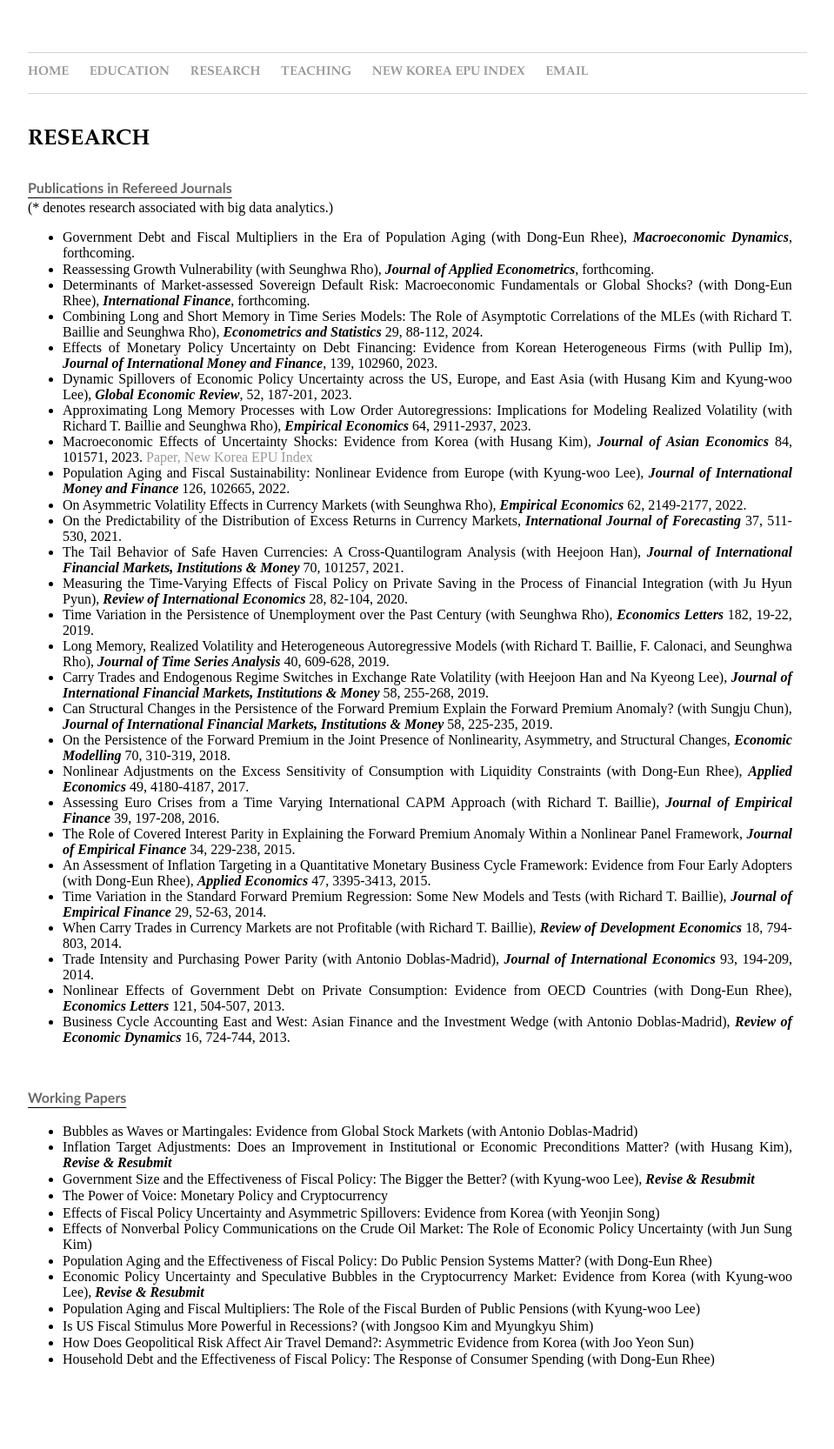
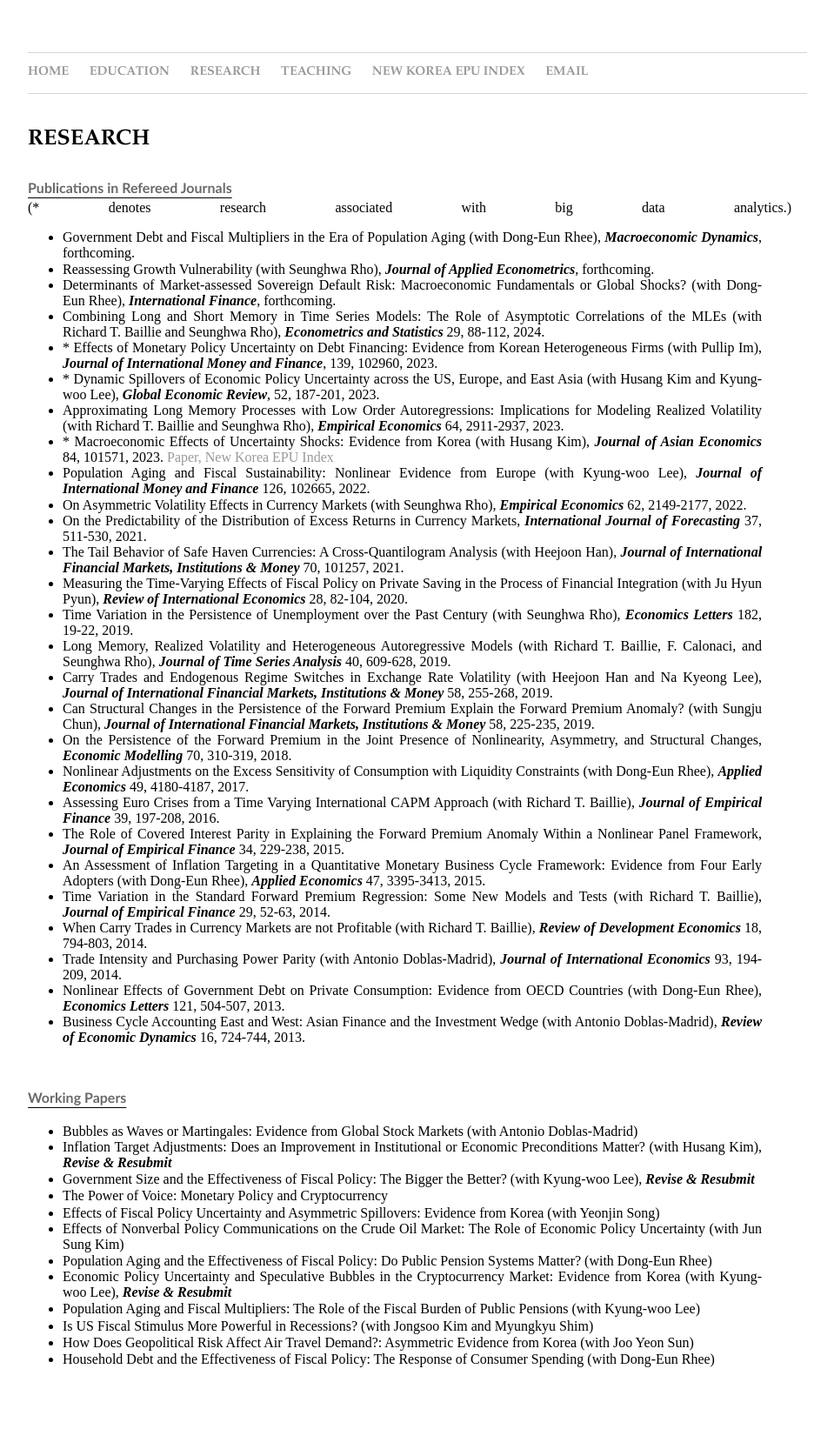
Before and after one commit to dooyeoncho/dooyeoncho.github.io, a Jekyll site: the page built from pages/research.html, in a window 1280 px wide. Shown: the whole page at 87% size, without its empty margins (160-1119 px from the left). Built offline with Jekyll 4.4.1, drawn with Linux system fonts in a browser that asks for light colours; some of the changed lines change nothing that is shown.

Commit message:
Update research.html

```diff
--- a/pages/research.html
+++ b/pages/research.html
@@ -22,16 +22,16 @@
 <h1 class="headerstyle">Research</h1>
 </div>
 
-<div><b><p style="text-decoration: underline; text-underline-position:under;"><font color="dimgray" face="Gill Sans", sans-serif;>Publications in Refereed Journals</font></p></b></div> </li>(* denotes research associated with big data analytics.)</li>
+<div><b><p style="text-decoration: underline; text-underline-position:under;"><font color="dimgray" face="Gill Sans", sans-serif;>Publications in Refereed Journals</font></p></b></div> <span></li>(* denotes research associated with big data analytics.)</li><span>
 		<div><ul>
 			<span><li>Government Debt and Fiscal Multipliers in the Era of Population Aging (with Dong-Eun Rhee), <em property="italic"><b>Macroeconomic Dynamics</b></em>, forthcoming.</li></span>
                         <span><li>Reassessing Growth Vulnerability (with Seunghwa Rho), <em property="italic"><b>Journal of Applied Econometrics</b></em>, forthcoming.</li></span>
 			<span><li>Determinants of Market-assessed Sovereign Default Risk: Macroeconomic Fundamentals or Global Shocks? (with Dong-Eun Rhee), <em property="italic"><b>International Finance</b></em>, forthcoming.</li></span>
 			<span><li>Combining Long and Short Memory in Time Series Models: The Role of Asymptotic Correlations of the MLEs (with Richard T. Baillie and Seunghwa Rho), <em property="italic"><b>Econometrics and Statistics</b></em> 29, 88-112, 2024.</li></span>
-			<span><li>Effects of Monetary Policy Uncertainty on Debt Financing: Evidence from Korean Heterogeneous Firms (with Pullip Im), <em property="italic"><b>Journal of International Money and Finance</b></em>, 139, 102960, 2023.</li></span>
-			<span><li>Dynamic Spillovers of Economic Policy Uncertainty across the US, Europe, and East Asia (with Husang Kim and Kyung-woo Lee), <em property="italic"><b>Global Economic Review</b></em>, 52, 187-201, 2023.</li></span>
+			<span><li>* Effects of Monetary Policy Uncertainty on Debt Financing: Evidence from Korean Heterogeneous Firms (with Pullip Im), <em property="italic"><b>Journal of International Money and Finance</b></em>, 139, 102960, 2023.</li></span>
+			<span><li>* Dynamic Spillovers of Economic Policy Uncertainty across the US, Europe, and East Asia (with Husang Kim and Kyung-woo Lee), <em property="italic"><b>Global Economic Review</b></em>, 52, 187-201, 2023.</li></span>
 			<span><li>Approximating Long Memory Processes with Low Order Autoregressions: Implications for Modeling Realized Volatility (with Richard T. Baillie and Seunghwa Rho), <em property="italic"><b>Empirical Economics</b></em> 64, 2911-2937, 2023.</li></span>
-			<span><li>Macroeconomic Effects of Uncertainty Shocks: Evidence from Korea (with Husang Kim), <em property="italic"><b>Journal of Asian Economics</b></em> 84, 101571, 2023. <a href="https://www.sciencedirect.com/science/article/pii/S1049007822001270">Paper,</a> <a href="https://dooyeoncho.github.io/pages/new_korean_epu_index.html">New Korea EPU Index</a></li></span>
+			<span><li>* Macroeconomic Effects of Uncertainty Shocks: Evidence from Korea (with Husang Kim), <em property="italic"><b>Journal of Asian Economics</b></em> 84, 101571, 2023. <a href="https://www.sciencedirect.com/science/article/pii/S1049007822001270">Paper,</a> <a href="https://dooyeoncho.github.io/pages/new_korean_epu_index.html">New Korea EPU Index</a></li></span>
 			<span><li>Population Aging and Fiscal Sustainability: Nonlinear Evidence from Europe (with Kyung-woo Lee), <em property="italic"><b>Journal of International Money and Finance</b></em> 126, 102665, 2022.</li></span>
 			<span><li>On Asymmetric Volatility Effects in Currency Markets (with Seunghwa Rho), <em property="italic"><b>Empirical Economics</b></em> 62, 2149-2177, 2022.</li></span>
 	        	<span><li>On the Predictability of the Distribution of Excess Returns in Currency Markets, <em property="italic"><b>International Journal of Forecasting</b></em> 37, 511-530, 2021.</li></span>
```
